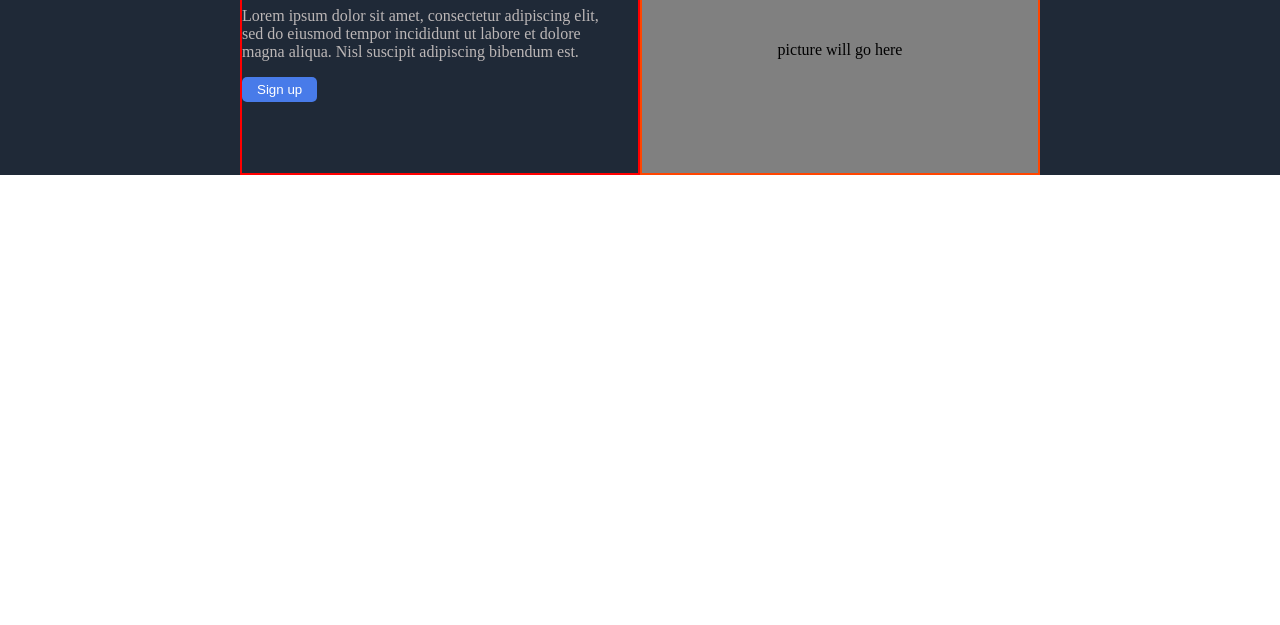
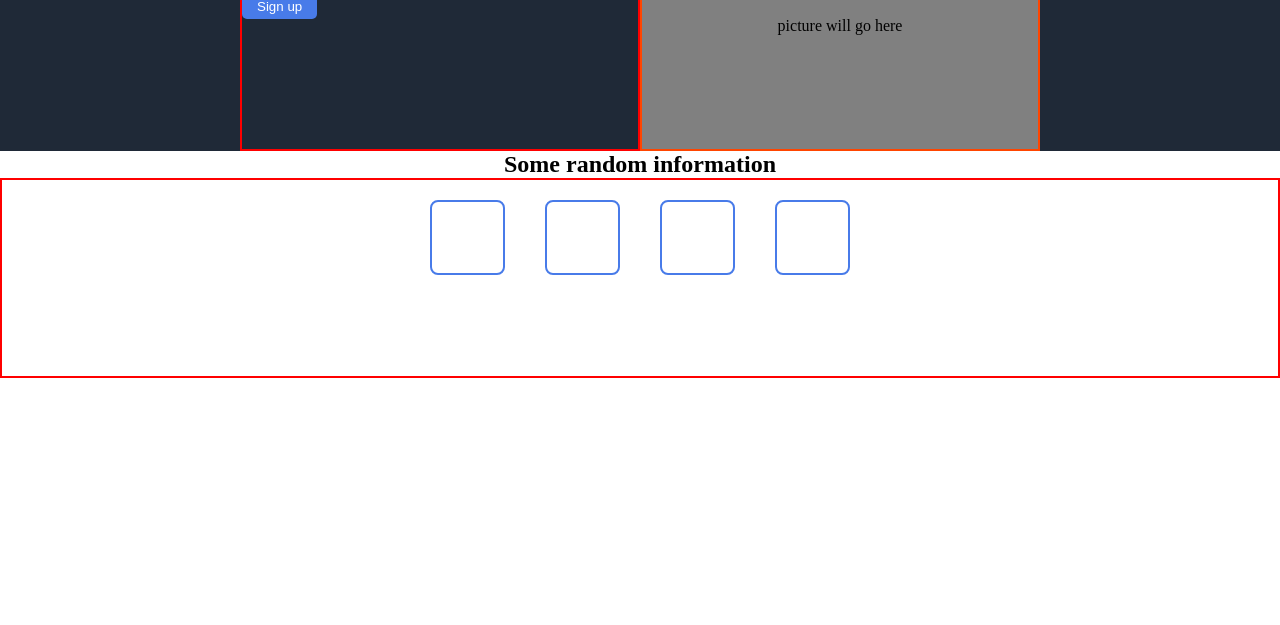
Before and after one commit to bktpp/landing-page-project, a plain HTML site: page index.html in a window 1280 px wide. Shown: the part 175-800 px from the top of the page. Drawn offline with Linux system fonts and the light colour scheme.

Commit message:
created third flex container with minor styling

```diff
--- a/index.html
+++ b/index.html
@@ -21,10 +21,17 @@
        <div class="container-two">
           <div class="second cont-left">
             <h1>This website is awesome!</h1>
-            <p>Lorem ipsum dolor sit amet, consectetur adipiscing elit, sed do eiusmod tempor incididunt ut labore et dolore magna aliqua. Nisl suscipit adipiscing bibendum est.</p>
+            <p>Lorem ipsum dolor sit amet, consectetur adipiscing elit, sed do eiusmod tempor incididunt ut labore et dolore magna aliqua.</p>
             <button>Sign up</button>
           </div>
           <div class="second cont-right">picture will go here</div>
        </div>
+       <h2>Some random information</h2>
+       <div class="container-three">
+         <div class="box1"></div>
+         <div class="box2"></div>
+         <div class="box3"></div>
+         <div class="box4"></div>
+        </div>
     </body>
 </html>
--- a/styles.css
+++ b/styles.css
@@ -1,5 +1,6 @@
 * {
     box-sizing: border-box;
+    margin: 0;
 }
 
 body {
@@ -77,3 +78,22 @@ button {
     border-radius: 5px;
     border: none;
 }
+
+h2 {
+    text-align: center;
+}
+
+.container-three {
+    display: flex;
+    height: 200px;
+    border: 2px red solid;
+    justify-content: center;
+}
+
+.container-three > div {
+    height: 75px;
+    width: 75px;
+    border: 2px rgb(72, 123, 233) solid;
+    margin: 20px;
+    border-radius: 8px;
+}
```
